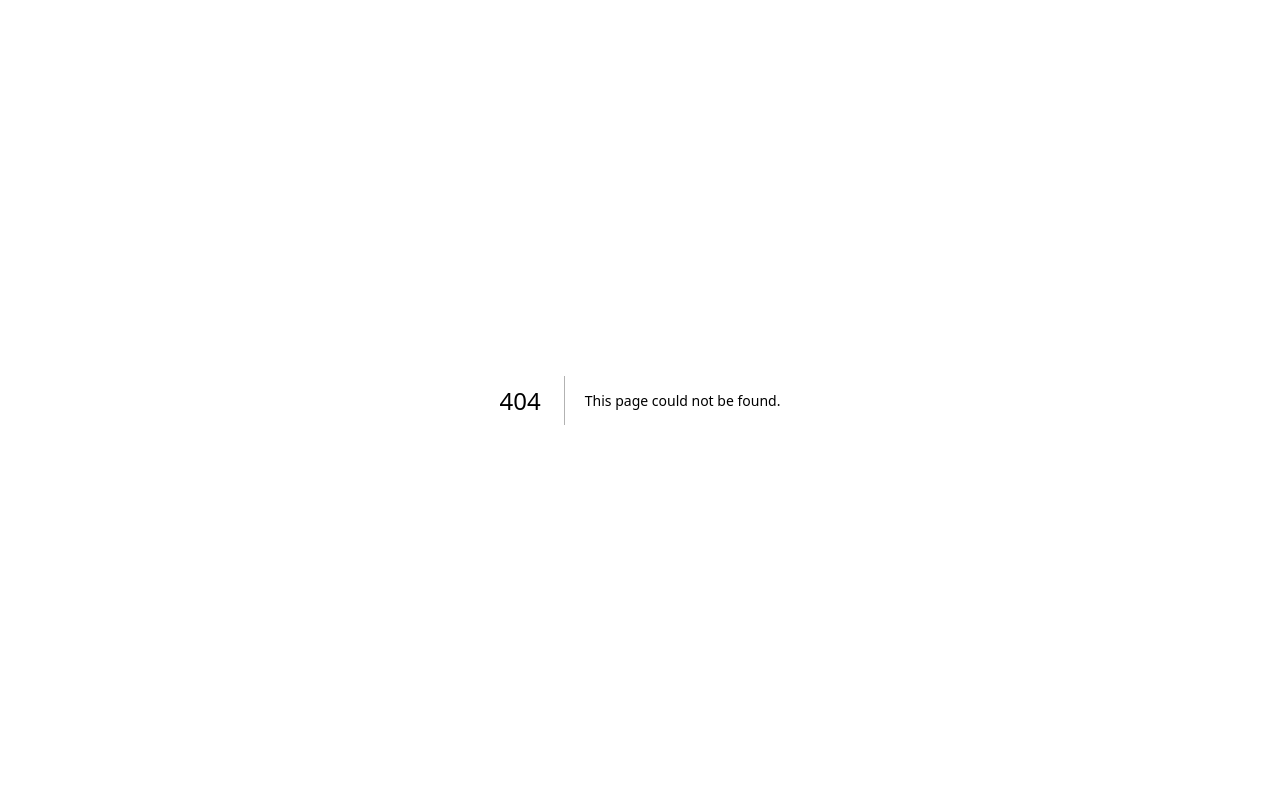
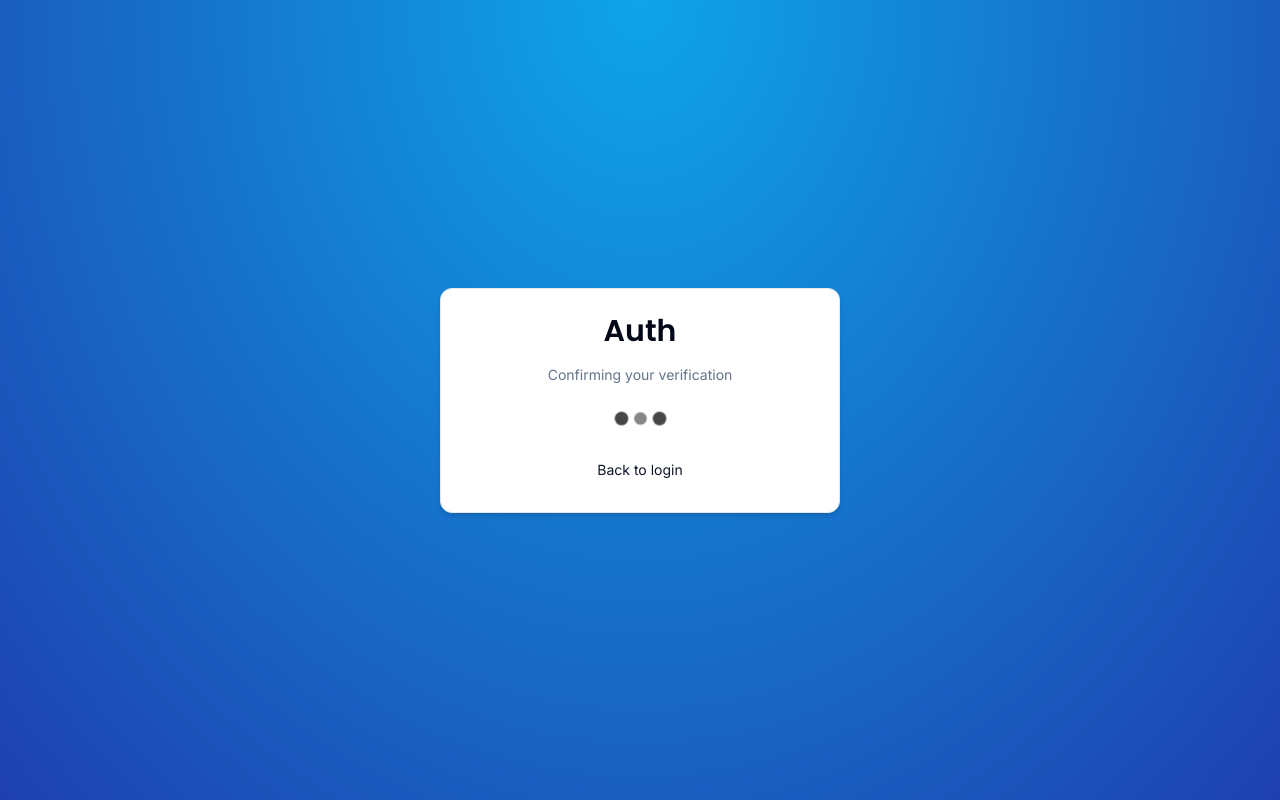
Before and after one commit to ipunganwar/nextjs-auth-V5, a Next.js app: page /auth/new-verification in a window 1280 px wide. Before the commit this address had no page. Built offline with nearby package versions, Linux system fonts and the light colour scheme.

Commit message:
feat: add new routing for new-verification

```diff
--- /dev/null
+++ b/app/auth/new-verification/page.tsx
@@ -0,0 +1,8 @@
+import { NewVerificationForm } from "@/components/auth/new-verification-form";
+
+type Props = {};
+const NewVerificationPage = ({}: Props) => {
+  return <NewVerificationForm />;
+};
+
+export default NewVerificationPage;
--- /dev/null
+++ b/components/auth/new-verification-form.tsx
@@ -0,0 +1,19 @@
+"use client";
+
+import { BeatLoader } from "react-spinners";
+import { CardWrapper } from "@/components/auth/card-wrapper";
+
+type Props = {};
+export const NewVerificationForm = ({}: Props) => {
+  return (
+    <CardWrapper
+      headerLabel="Confirming your verification"
+      backButtonHref="/auth/login"
+      backButtonLabel="Back to login"
+    >
+      <div className="flex items-center w-full justify-center">
+        <BeatLoader />
+      </div>
+    </CardWrapper>
+  );
+};
--- a/routes.ts
+++ b/routes.ts
@@ -3,7 +3,7 @@
  * These routes do not require authentication
  * @type {string[]}
  */
-export const publicRoutes = ["/"];
+export const publicRoutes = ["/", "/auth/new-verification"];
 
 /**
  * An array of route that are use for authentication
```
